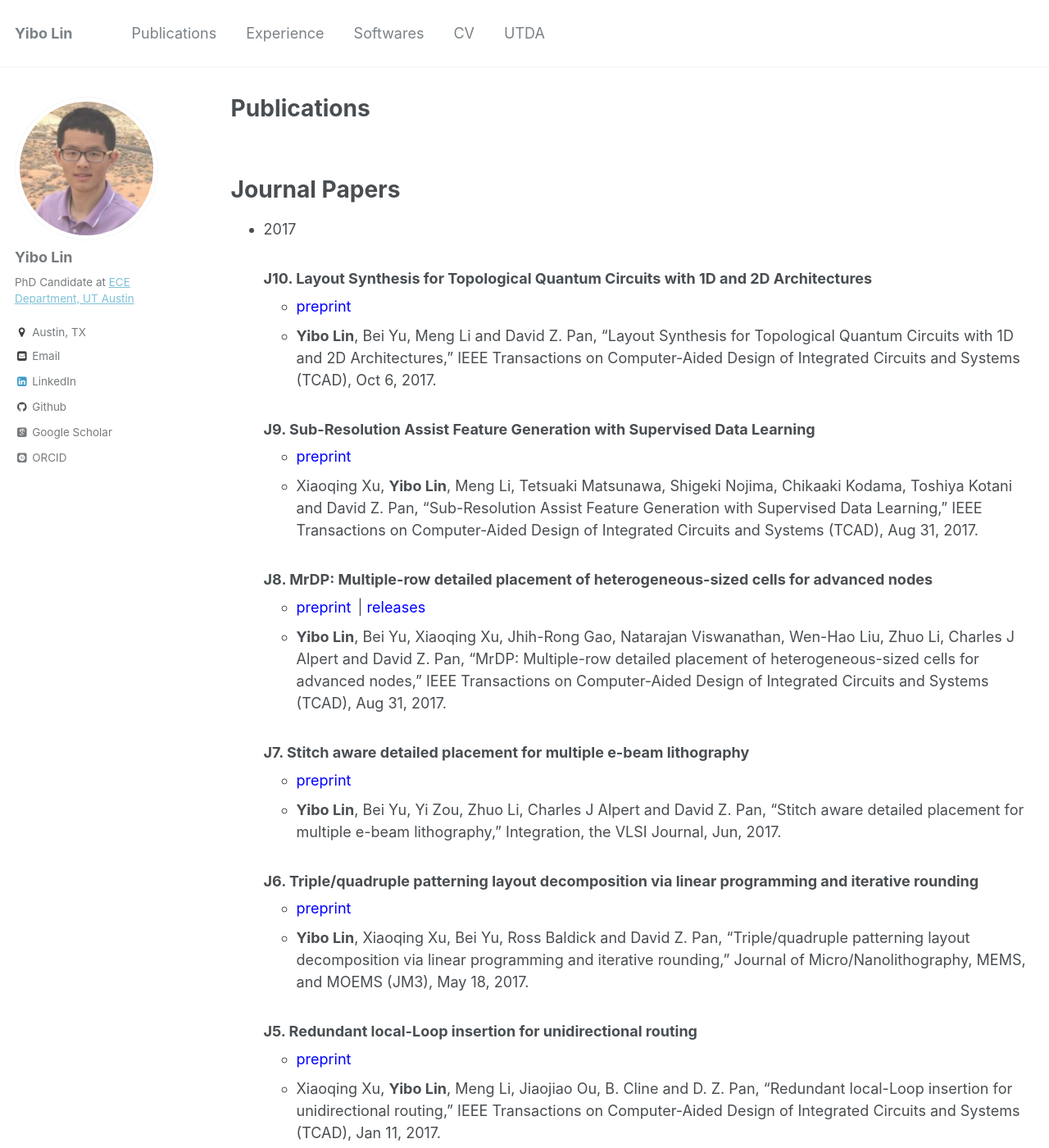
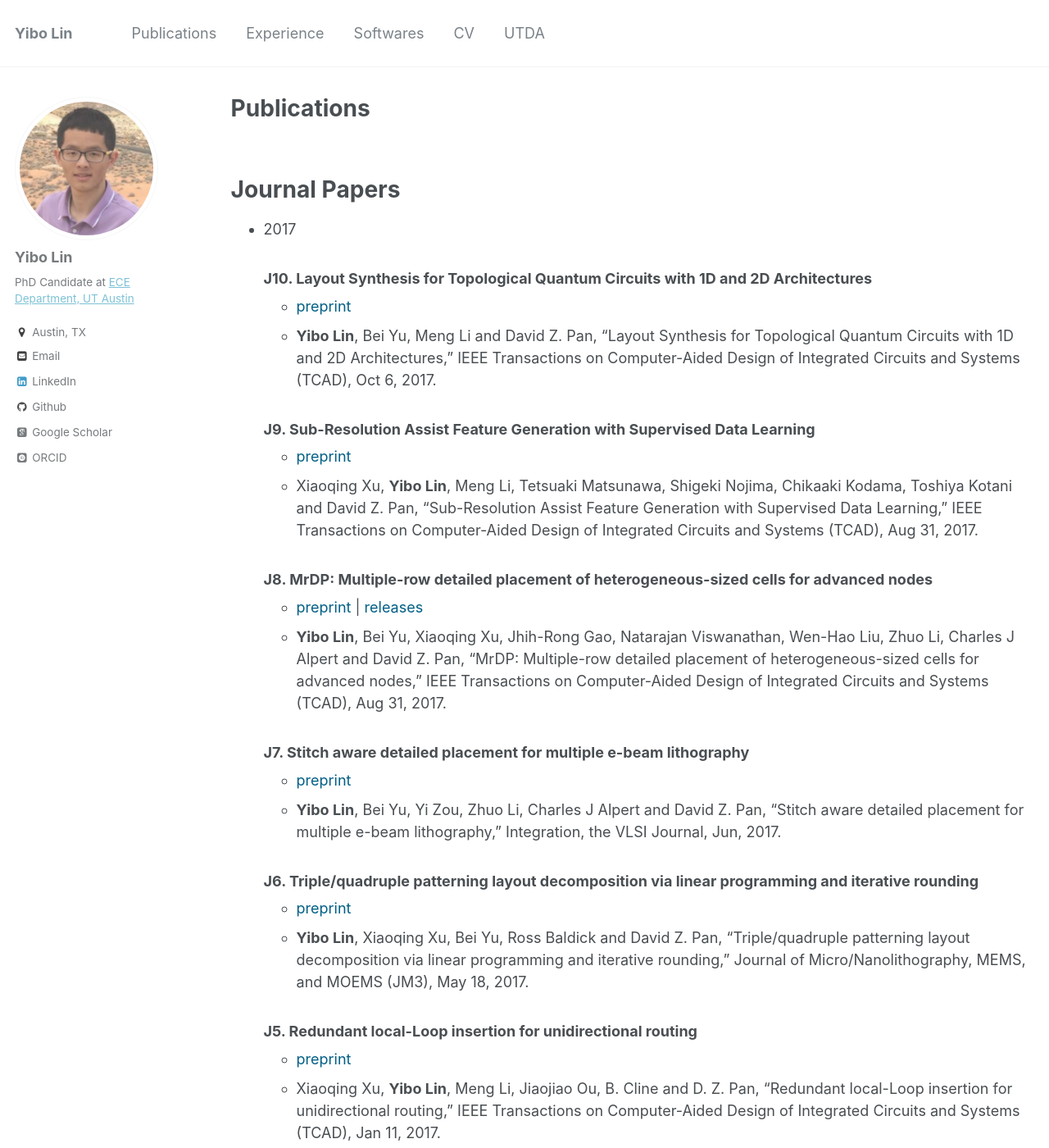
Before and after one commit to limbo018/limbo018.github.io, a Jekyll site: the page built from _pages/publications.md, in a window 1280 px wide and 1400 px high. Shown: the whole window at 82% size. Built offline with Jekyll 4.4.1, drawn with Linux system fonts in a browser that asks for light colours; some web fonts are replaced.

Commit message:
change markdown link to html link

```diff
--- a/_pages/publications.md
+++ b/_pages/publications.md
@@ -20,47 +20,47 @@
 * 2017
 
   ### J10. [Layout Synthesis for Topological Quantum Circuits with 1D and 2D Architectures](https://doi.org/10.1109/TCAD.2017.2760511)
-     * [preprint](/publications/papers/QUANTUM_TCAD2017_Lin.pdf){: .button-noborder}
+     * <a href="/publications/papers/QUANTUM_TCAD2017_Lin.pdf" style="color:#005F86">preprint</a>
      * **Yibo Lin**, Bei Yu, Meng Li and David Z. Pan, "[Layout Synthesis for Topological Quantum Circuits with 1D and 2D Architectures](https://doi.org/10.1109/TCAD.2017.2760511)," IEEE Transactions on Computer-Aided Design of Integrated Circuits and Systems (TCAD), Oct 6, 2017.
 
   ### J9. [Sub-Resolution Assist Feature Generation with Supervised Data Learning](https://doi.org/10.1109/TCAD.2017.2748029)
-     * [preprint](/publications/papers/SRAF_TCAD2017_Xu.pdf){: .button-noborder}
+     * <a href="/publications/papers/SRAF_TCAD2017_Xu.pdf" style="color:#005F86">preprint</a>
      * Xiaoqing Xu, **Yibo Lin**, Meng Li, Tetsuaki Matsunawa, Shigeki Nojima, Chikaaki Kodama, Toshiya Kotani and David Z. Pan, "[Sub-Resolution Assist Feature Generation with Supervised Data Learning](https://doi.org/10.1109/TCAD.2017.2748029)," IEEE Transactions on Computer-Aided Design of Integrated Circuits and Systems (TCAD), Aug 31, 2017.
 
   ### J8. [MrDP: Multiple-row detailed placement of heterogeneous-sized cells for advanced nodes](https://doi.org/10.1109/TCAD.2017.2748025)
-     * [preprint](/publications/papers/PLACE_TCAD2017_Lin.pdf){: .button-noborder} \| [releases](http://www.cerc.utexas.edu/utda/download/MrDP/index.html){: .button-noborder}
+     * <a href="/publications/papers/PLACE_TCAD2017_Lin.pdf" style="color:#005F86">preprint</a> \| <a href="http://www.cerc.utexas.edu/utda/download/MrDP/index.html" style="color:#005F86">releases</a>
      * **Yibo Lin**, Bei Yu, Xiaoqing Xu, Jhih-Rong Gao, Natarajan Viswanathan, Wen-Hao Liu, Zhuo Li, Charles J Alpert and David Z. Pan, "[MrDP: Multiple-row detailed placement of heterogeneous-sized cells for advanced nodes](https://doi.org/10.1109/TCAD.2017.2748025)," IEEE Transactions on Computer-Aided Design of Integrated Circuits and Systems (TCAD), Aug 31, 2017.
 
   ### J7. [Stitch aware detailed placement for multiple e-beam lithography](http://dx.doi.org/10.1016/j.vlsi.2017.02.004)
-     * [preprint](/publications/papers/DFMP_JVLSI2017_Lin.pdf){: .button-noborder}
+     * <a href="/publications/papers/DFMP_JVLSI2017_Lin.pdf" style="color:#005F86">preprint</a>
      * **Yibo Lin**, Bei Yu, Yi Zou, Zhuo Li, Charles J Alpert and David Z. Pan, "[Stitch aware detailed placement for multiple e-beam lithography](http://dx.doi.org/10.1016/j.vlsi.2017.02.004)," Integration, the VLSI Journal, Jun, 2017.
 
   ### J6. [Triple/quadruple patterning layout decomposition via linear programming and iterative rounding](http://dx.doi.org/10.1117/1.JMM.16.2.023507)
-     * [preprint](/publications/papers/MPL_JM32017_Lin.pdf){: .button-noborder}
+     * <a href="/publications/papers/MPL_JM32017_Lin.pdf" style="color:#005F86">preprint</a>
      * **Yibo Lin**, Xiaoqing Xu, Bei Yu, Ross Baldick and David Z. Pan, "[Triple/quadruple patterning layout decomposition via linear programming and iterative rounding](http://dx.doi.org/10.1117/1.JMM.16.2.023507)," Journal of Micro/Nanolithography, MEMS, and MOEMS (JM3), May 18, 2017.
 
   ### J5. [Redundant local-Loop insertion for unidirectional routing](http://dx.doi.org/10.1109/TCAD.2017.2651811)
-     * [preprint](/publications/papers/DFM_TCAD2017_Xu.pdf){: .button-noborder}
+     * <a href="/publications/papers/DFM_TCAD2017_Xu.pdf" style="color:#005F86">preprint</a>
      * Xiaoqing Xu, **Yibo Lin**, Meng Li, Jiaojiao Ou,  B. Cline  and  D. Z. Pan, "[Redundant local-Loop insertion for unidirectional routing](http://dx.doi.org/10.1109/TCAD.2017.2651811)," IEEE Transactions on Computer-Aided Design of Integrated Circuits and Systems (TCAD), Jan 11, 2017.
 
   ### J4. [Triple patterning aware detailed placement toward zero cross-row middle-of-line conflict](http://dx.doi.org/10.1109/TCAD.2017.2648843)
-     * [preprint](/publications/papers/DFMP_TCAD2017_Lin.pdf){: .button-noborder} \| [releases](http://www.cerc.utexas.edu/utda/download/TPLPlace/index.html){: .button-noborder}
+     * <a href="/publications/papers/DFMP_TCAD2017_Lin.pdf" style="color:#005F86">preprint</a> \| <a href="http://www.cerc.utexas.edu/utda/download/TPLPlace/index.html" style="color:#005F86">releases</a>
      * **Yibo Lin**, Bei Yu, Biying Xu and David Z. Pan, "[Triple patterning aware detailed placement toward zero cross-row middle-of-line conflict](http://dx.doi.org/10.1109/TCAD.2017.2648843)," IEEE Transactions on Computer-Aided Design of Integrated Circuits and Systems (TCAD), Jan 05, 2017.
 
 * 2016
 
   ### J3. [Design for manufacturability and reliability in extreme-scaling VLSI](http://link.springer.com/article/10.1007%2Fs11432-016-5560-6)
-     * [preprint](/publications/papers/DFM_SCIS2016_Yu.pdf){: .button-noborder} \| *Invited Paper*
+     * <a href="/publications/papers/DFM_SCIS2016_Yu.pdf" style="color:#005F86">preprint</a> \| *Invited Paper*
      * Bei Yu, Xiaoqing Xu, Subhendu Roy, **Yibo Lin**, Jiaojiao Ou and David Z. Pan, "[Design for manufacturability and reliability in extreme-scaling VLSI](http://link.springer.com/article/10.1007%2Fs11432-016-5560-6)," Science China Information Sciences, 2016.
 
   ### J2. [High performance dummy fill insertion with coupling and uniformity constraints](http://dx.doi.org/10.1109/TCAD.2016.2638452)
-     * [preprint](/publications/papers/CMP_TCAD2016_Lin.pdf){: .button-noborder} \| [releases](http://www.cerc.utexas.edu/utda/download/DFI/index.html){: .button-noborder}
+     * <a href="/publications/papers/CMP_TCAD2016_Lin.pdf" style="color:#005F86">preprint</a> \| <a href="http://www.cerc.utexas.edu/utda/download/DFI/index.html" style="color:#005F86">releases</a>
      * **Yibo Lin**, Bei Yu and David Z. Pan, "[High performance dummy fill insertion with coupling and uniformity constraints](http://dx.doi.org/10.1109/TCAD.2016.2638452)," IEEE Transactions on Computer-Aided Design of Integrated Circuits and Systems (TCAD), Dec, 2016.
 
 * 2015
 
   ### J1. [Methodology for standard cell compliance and detailed placement for triple patterning lithography](http://ieeexplore.ieee.org/xpl/articleDetails.jsp?tp=&arnumber=7036058)
-     * [preprint](/publications/papers/DFMP_TCAD2015_Yu.pdf){: .button-noborder}
+     * <a href="/publications/papers/DFMP_TCAD2015_Yu.pdf" style="color:#005F86">preprint</a>
      * Bei Yu, Xiaoqing Xu, Jhih-Rong Gao, **Yibo Lin**, Zhuo Li, Charles Alpert and David Z. Pan, "[Methodology for standard cell compliance and detailed placement for triple patterning lithography](http://ieeexplore.ieee.org/xpl/articleDetails.jsp?tp=&arnumber=7036058)," IEEE Transactions on Computer-Aided Design of Integrated Circuits and Systems (TCAD), May, 2015.
 
 Conference Papers
@@ -73,63 +73,63 @@
      * **Yibo Lin**, Yuki Watanabe, Taiki Kimura, Tetsuaki Matsunawa, Shigeki Nojima, Meng Li and David Z. Pan, "Data Efficient Lithography Modeling with Residual Neural Networks and Transfer Learning," ACM International Symposium on Physical Design (ISPD), Monterey, CA, Mar 25-28, 2018.
 
   ### C14. A Practical Split Manufacturing Framework for Trojan Prevention via Simultaneous Wire Lifting and Cell Insertion
-     * [preprint](/publications/papers/SPM_ASPDAC2018_Li.pdf){: .button-noborder} \| accepted
+     * <a href="/publications/papers/SPM_ASPDAC2018_Li.pdf" style="color:#005F86">preprint</a> \| accepted
      * Meng Li, Bei Yu, **Yibo Lin**, Xiaoqing Xu, Wuxi Li and David Z. Pan, "A Practical Split Manufacturing Framework for Trojan Prevention via Simultaneous Wire Lifting and Cell Insertion," IEEE/ACM Asia and South Pacific Design Automation Conference (ASPDAC), Jeju, Korea, Jan 22-25, 2018.
 
 * 2017
 
   ### C13. Patterning Aware Design Optimization of Selective Etching in N5 and Beyond
-     * [preprint](/publications/papers/DFM_ICCD2017_Lin.pdf){: .button-noborder} \| [slides](/publications/papers/DFM_ICCD2017_Lin.slides.pdf){: .button-noborder}
+     * <a href="/publications/papers/DFM_ICCD2017_Lin.pdf" style="color:#005F86">preprint</a> \| <a href="/publications/papers/DFM_ICCD2017_Lin.slides.pdf" style="color:#005F86">slides</a>
      * **Yibo Lin**, Peter Debacker, Darko Trivkovic, Ryoung-han Kim, Praveen Raghavan and David Z. Pan, "Patterning Aware Design Optimization of Selective Etching in N5 and Beyond," IEEE International Conference on Computer Design (ICCD), Boston, MA, Nov 5-8, 2017.
 
   ### C12. [Machine learning for mask/wafer hotspot detection and mask synthesis](http://dx.doi.org/10.1117/12.2282943)
-     * [preprint](/publications/papers/MASK_PT2017_Lin.pdf){: .button-noborder} \| *Invited paper*
+     * <a href="/publications/papers/MASK_PT2017_Lin.pdf" style="color:#005F86">preprint</a> \| *Invited paper*
      * **Yibo Lin**, Xiaoqing Xu, Jiaojiao Ou and David Z Pan, "[Machine learning for mask/wafer hotspot detection and mask synthesis](http://dx.doi.org/10.1117/12.2282943)," Photomask Technology, Oct 16, 2017.
 
   ### C11. [Placement Mitigation Techniques for Power Grid Electromigration](https://doi.org/10.1109/ISLPED.2017.8009178)
-     * [preprint](/publications/papers/DFMP_ISLPED2017_Ye.pdf){: .button-noborder}
+     * <a href="/publications/papers/DFMP_ISLPED2017_Ye.pdf" style="color:#005F86">preprint</a>
      * Wei Ye, **Yibo Lin**, Xiaoqing Xu, Wuxi Li, Yiwei Fu, Yongsheng Sun, Canhui Zhan and David Z. Pan, "[Placement Mitigation Techniques for Power Grid Electromigration](https://doi.org/10.1109/ISLPED.2017.8009178)," IEEE International Symposium on Low Power Electronics and Design (ISLPED), Taipei, Jul 24-26, 2017.
 
   ### C10. [Concurrent Pin Access Optimization for Unidirectional Routing](https://doi.org/10.1145/3061639.3062214)
-     * [preprint](/publications/papers/DFMR_DAC2017_Xu.pdf){: .button-noborder}
+     * <a href="/publications/papers/DFMR_DAC2017_Xu.pdf" style="color:#005F86">preprint</a>
      * Xiaoqing Xu, **Yibo Lin**, Vinicius Livramento and David Z. Pan, "[Concurrent Pin Access Optimization for Unidirectional Routing](https://doi.org/10.1145/3061639.3062214)," ACM/IEEE Design Automation Conference (DAC), Austin, TX, Jun 18-22, 2017.
 
   ### C9. [DSAR: DSA aware routing with simultaneous DSA guiding pattern and double patterning assignment](https://doi.org/10.1145/3036669.3036677)
-     * [preprint](/publications/papers/DFMR_ISPD2017_Ou.pdf){: .button-noborder}
+     * <a href="/publications/papers/DFMR_ISPD2017_Ou.pdf" style="color:#005F86">preprint</a>
      * Jiaojiao Ou, Bei Yu, Xiaoqing Xu, Joydeep Mitra, **Yibo Lin** and David Z. Pan, "[DSAR: DSA aware routing with simultaneous DSA guiding pattern and double patterning assignment](https://doi.org/10.1145/3036669.3036677)," ACM International Symposium on Physical Design (ISPD), Portland, OR, Mar 19-22, 2017.
 
 * 2016
 
   ### C8. [MrDP: Multiple-row detailed placement of heterogeneous-sized cells for advanced nodes](http://dx.doi.org/10.1145/2966986.2967055)
-     * [preprint](/publications/papers/PLACE_ICCAD2016_Lin.pdf){: .button-noborder} \| [slides](/publications/papers/PLACE_ICCAD2016_Lin.slides.pdf){: .button-noborder} \| [releases](http://www.cerc.utexas.edu/utda/download/MrDP/index.html){: .button-noborder}
+     * <a href="/publications/papers/PLACE_ICCAD2016_Lin.pdf" style="color:#005F86">preprint</a> \| <a href="/publications/papers/PLACE_ICCAD2016_Lin.slides.pdf" style="color:#005F86">slides</a> \| <a href="http://www.cerc.utexas.edu/utda/download/MrDP/index.html" style="color:#005F86">releases</a>
      * **Yibo Lin**, Bei Yu, Xiaoqing Xu, Jhih-Rong Gao, Natarajan Viswanathan, Wen-Hao Liu, Zhuo Li, Charles J Alpert and David Z. Pan, "[MrDP: Multiple-row detailed placement of heterogeneous-sized cells for advanced nodes](http://dx.doi.org/10.1145/2966986.2967055)," IEEE/ACM International Conference on Computer-Aided Design (ICCAD), Austin, TX, Nov 7-10, 2016.
 
   ### C7. [A novel unified dummy fill insertion framework with SQP-based optimization method](http://dx.doi.org/10.1145/2966986.2966994)
-     * [preprint](/publications/papers/CMP_ICCAD2016_Tao.pdf){: .button-noborder}
+     * <a href="/publications/papers/CMP_ICCAD2016_Tao.pdf" style="color:#005F86">preprint</a>
      * Yudong Tao, Changhao Yan, **Yibo Lin**, Sheng-Guo Wang, David Z. Pan and Xuan Zeng, "[A novel unified dummy fill insertion framework with SQP-based optimization method](http://dx.doi.org/10.1145/2966986.2966994)," IEEE/ACM International Conference on Computer-Aided Design (ICCAD), Austin, TX, Nov 7-10, 2016.
 
   ### C6. [Detailed placement in advanced technology nodes: a survey](https://doi.org/10.1109/ICSICT.2016.7999056)
-     * [preprint](/publications/papers/DFMP_ICSICT2016_Lin.pdf){: .button-noborder} \| *Invited Paper*
+     * <a href="/publications/papers/DFMP_ICSICT2016_Lin.pdf" style="color:#005F86">preprint</a> \| *Invited Paper*
      * **Yibo Lin**, Bei Yu and David Z. Pan, "[Detailed placement in advanced technology nodes: a survey](https://doi.org/10.1109/ICSICT.2016.7999056)," IEEE International Conference on Solid-State and Integrated Circuit Technology (ICSICT), Hangzhou, China, Oct 25-28, 2016.
 
   ### C5. [Triple/quadruple patterning layout decomposition via novel linear programming and iterative rounding](http://dx.doi.org/10.1117/12.2218628)
-     * [preprint](/publications/papers/MPL_SPIE2016_Lin.pdf){: .button-noborder} \| [slides](/publications/papers/MPL_SPIE2016_Lin.slides.pptx){: .button-noborder} \| [releases](http://www.cerc.utexas.edu/utda/download/MPLD/index.html){: .button-noborder} \| *Best Student Paper Award*
+     * <a href="/publications/papers/MPL_SPIE2016_Lin.pdf" style="color:#005F86">preprint</a> \| <a href="/publications/papers/MPL_SPIE2016_Lin.slides.pptx" style="color:#005F86">slides</a> \| <a href="http://www.cerc.utexas.edu/utda/download/MPLD/index.html" style="color:#005F86">releases</a> \| *Best Student Paper Award*
      * **Yibo Lin**, Xiaoqing Xu, Bei Yu, Ross Baldick and David Z. Pan, "[Triple/quadruple patterning layout decomposition via novel linear programming and iterative rounding](http://dx.doi.org/10.1117/12.2218628)," Proceedings of SPIE, San Jose, CA, Feb 21-25, 2016.
 
   ### C4. [Stitch aware detailed placement for multiple e-beam lithography](http://ieeexplore.ieee.org/xpl/articleDetails.jsp?arnumber=7428009)
-     * [preprint](/publications/papers/DFMP_ASPDAC2016_Lin.pdf){: .button-noborder} \| [slides](/publications/papers/DFMP_ASPDAC2016_Lin.slides.pptx){: .button-noborder}
+     * <a href="/publications/papers/DFMP_ASPDAC2016_Lin.pdf" style="color:#005F86">preprint</a> \| <a href="/publications/papers/DFMP_ASPDAC2016_Lin.slides.pptx" style="color:#005F86">slides</a>
      * **Yibo Lin**, Bei Yu, Yi Zou, Zhuo Li, Charles J Alpert and David Z. Pan, "[Stitch aware detailed placement for multiple e-beam lithography](http://ieeexplore.ieee.org/xpl/articleDetails.jsp?arnumber=7428009)," IEEE/ACM Asia and South Pacific Design Automation Conference (ASPDAC), Macau, China, Jan 25-28, 2016.
 
 * 2015
 
   ### C3. [Triple patterning aware detailed placement toward zero cross-row middle-of-line conflict](http://dl.acm.org/citation.cfm?id=2840875)
-     * [preprint](/publications/papers/DFMP_ICCAD2015_Lin.pdf){: .button-noborder} \| [slides](/publications/papers/DFMP_ICCAD2015_Lin.slides.pdf){: .button-noborder} \| [releases](http://www.cerc.utexas.edu/utda/download/TPLPlace/index.html){: .button-noborder}
+     * <a href="/publications/papers/DFMP_ICCAD2015_Lin.pdf" style="color:#005F86">preprint</a> \| <a href="/publications/papers/DFMP_ICCAD2015_Lin.slides.pdf" style="color:#005F86">slides</a> \| <a href="http://www.cerc.utexas.edu/utda/download/TPLPlace/index.html" style="color:#005F86">releases</a>
      * **Yibo Lin**, Bei Yu, Biying Xu and David Z. Pan, "[Triple patterning aware detailed placement toward zero cross-row middle-of-line conflict](http://dl.acm.org/citation.cfm?id=2840875)," IEEE/ACM International Conference on Computer-Aided Design (ICCAD), Austin, TX, Nov 2-6, 2015.
 
   ### C2. [High performance dummy fill insertion with coupling and uniformity constraints](http://dl.acm.org/citation.cfm?id=2744769.2744850)
-     * [preprint](/publications/papers/CMP_DAC2015_Lin.pdf){: .button-noborder} \| [slides](/publications/papers/CMP_DAC2015_Lin.slides.pdf){: .button-noborder} \| [releases](http://www.cerc.utexas.edu/utda/download/DFI/index.html){: .button-noborder}
+     * <a href="/publications/papers/CMP_DAC2015_Lin.pdf" style="color:#005F86">preprint</a> \| <a href="/publications/papers/CMP_DAC2015_Lin.slides.pdf" style="color:#005F86">slides</a> \| <a href="http://www.cerc.utexas.edu/utda/download/DFI/index.html" style="color:#005F86">releases</a>
      * **Yibo Lin**, Bei Yu and David Z. Pan, "[High performance dummy fill insertion with coupling and uniformity constraints](http://dl.acm.org/citation.cfm?id=2744769.2744850)," ACM/IEEE Design Automation Conference (DAC), San Francisco, CA, Jun 7-11, 2015.
 
   ### C1. [Pushing multiple patterning in sub-10nm: are we ready?](http://dl.acm.org/citation.cfm?id=2744769.2747940)
-     * [preprint](/publications/papers/MPL_DAC2015_Pan.pdf){: .button-noborder} \| *Invited Paper*
+     * <a href="/publications/papers/MPL_DAC2015_Pan.pdf" style="color:#005F86">preprint</a> \| *Invited Paper*
      * David Z. Pan, Lars Liebmann, Bei Yu, Xiaoqing Xu and **Yibo Lin**, "[Pushing multiple patterning in sub-10nm: are we ready?](http://dl.acm.org/citation.cfm?id=2744769.2747940)," ACM/IEEE Design Automation Conference (DAC), San Francisco, CA, Jun 7-11, 2015.
--- a/assets/css/main.scss
+++ b/assets/css/main.scss
@@ -37,21 +37,6 @@
 @import "vendor/font-awesome/font-awesome";
 @import "vendor/magnific-popup/magnific-popup";
 @import "print";
-
-.button-noborder {
-    margin: 0px;
-    margin-bottom: 10px;
-    margin-right: 3px;
-    color: blue;
-}
-.button-noborder:link {
-    opacity: 1;
-    color: blue;
-}
-.button-noborder:hover {
-    opacity: 1;
-    color: #99ccff;
-}
 
 /* All buttons */
 .share-buttons {
--- a/ref/bibconvert.py
+++ b/ref/bibconvert.py
@@ -206,7 +206,7 @@
             link = tokens[0]
             link = link.replace("limbo018.github.io", "/publications")
             content = tokens[1]
-            annotate = annotate.replace("["+annotateLink+"]", "["+content+"]("+link+")"+"{: .button-noborder}")
+            annotate = annotate.replace("["+annotateLink+"]", "<a href=\"%s\" style=\"color:#005F86\">%s</a>" % (link, content))
         if annotate:
             annotate = """
      * %s""" % (annotate)
```
Also changed, not shown: 1 other file.
